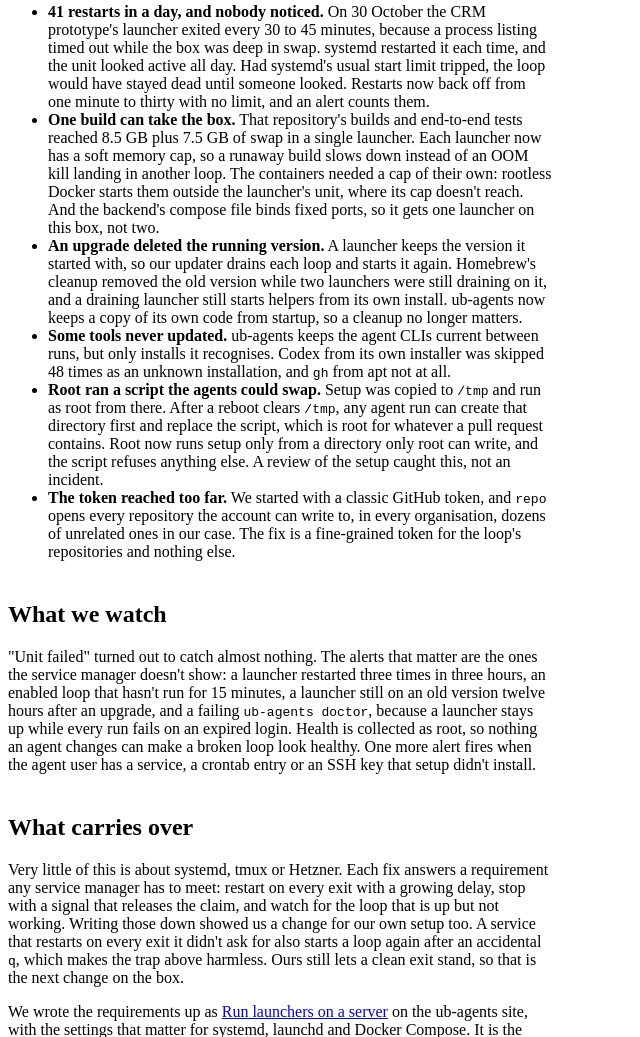
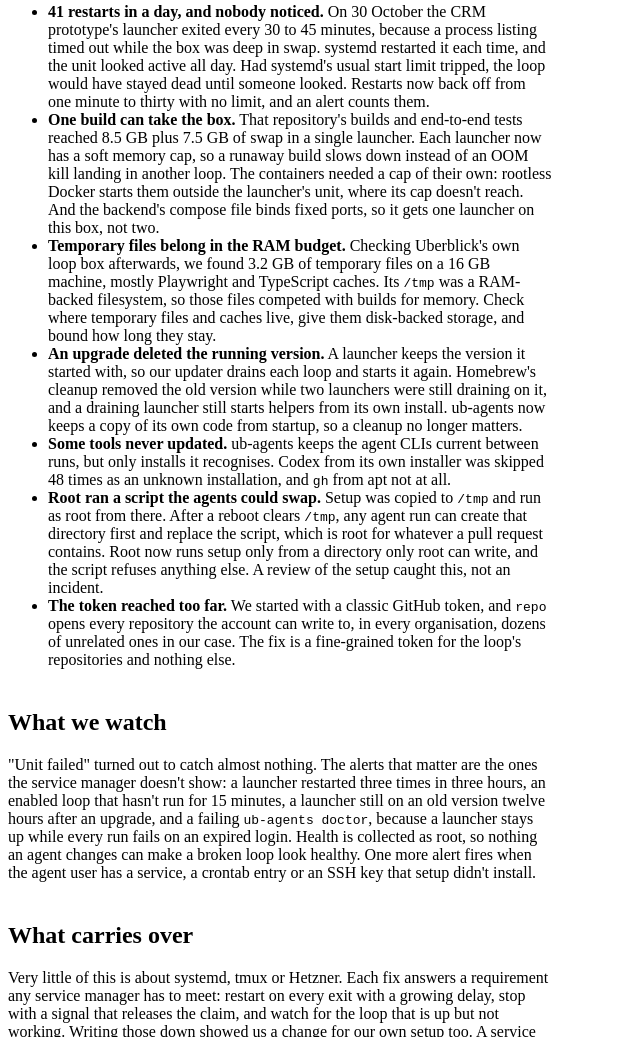
Before and after one commit to uberblick-ai/uberblick.ai, a plain HTML site: page pages/blog/2026/agent-loops-off-the-laptop.html in a window 1280 px wide. Shown: the part 1344-2381 px from the top of the page, without its empty margins (0-640 px from the left). Drawn offline with Linux system fonts and the light colour scheme.

Commit message:
Add temporary-file RAM budgeting lesson to loop-server post

```diff
--- a/pages/blog/2026/agent-loops-off-the-laptop.html
+++ b/pages/blog/2026/agent-loops-off-the-laptop.html
@@ -41,6 +41,7 @@
   <ul>
     <li><strong>41 restarts in a day, and nobody noticed.</strong> On 30 October the CRM prototype's launcher exited every 30 to 45 minutes, because a process listing timed out while the box was deep in swap. systemd restarted it each time, and the unit looked active all day. Had systemd's usual start limit tripped, the loop would have stayed dead until someone looked. Restarts now back off from one minute to thirty with no limit, and an alert counts them.</li>
     <li><strong>One build can take the box.</strong> That repository's builds and end-to-end tests reached 8.5 GB plus 7.5 GB of swap in a single launcher. Each launcher now has a soft memory cap, so a runaway build slows down instead of an OOM kill landing in another loop. The containers needed a cap of their own: rootless Docker starts them outside the launcher's unit, where its cap doesn't reach. And the backend's compose file binds fixed ports, so it gets one launcher on this box, not two.</li>
+    <li><strong>Temporary files belong in the RAM budget.</strong> Checking Uberblick's own loop box afterwards, we found 3.2 GB of temporary files on a 16 GB machine, mostly Playwright and TypeScript caches. Its <code>/tmp</code> was a RAM-backed filesystem, so those files competed with builds for memory. Check where temporary files and caches live, give them disk-backed storage, and bound how long they stay.</li>
     <li><strong>An upgrade deleted the running version.</strong> A launcher keeps the version it started with, so our updater drains each loop and starts it again. Homebrew's cleanup removed the old version while two launchers were still draining on it, and a draining launcher still starts helpers from its own install. ub-agents now keeps a copy of its own code from startup, so a cleanup no longer matters.</li>
     <li><strong>Some tools never updated.</strong> ub-agents keeps the agent CLIs current between runs, but only installs it recognises. Codex from its own installer was skipped 48 times as an unknown installation, and <code>gh</code> from apt not at all.</li>
     <li><strong>Root ran a script the agents could swap.</strong> Setup was copied to <code>/tmp</code> and run as root from there. After a reboot clears <code>/tmp</code>, any agent run can create that directory first and replace the script, which is root for whatever a pull request contains. Root now runs setup only from a directory only root can write, and the script refuses anything else. A review of the setup caught this, not an incident.</li>
```
